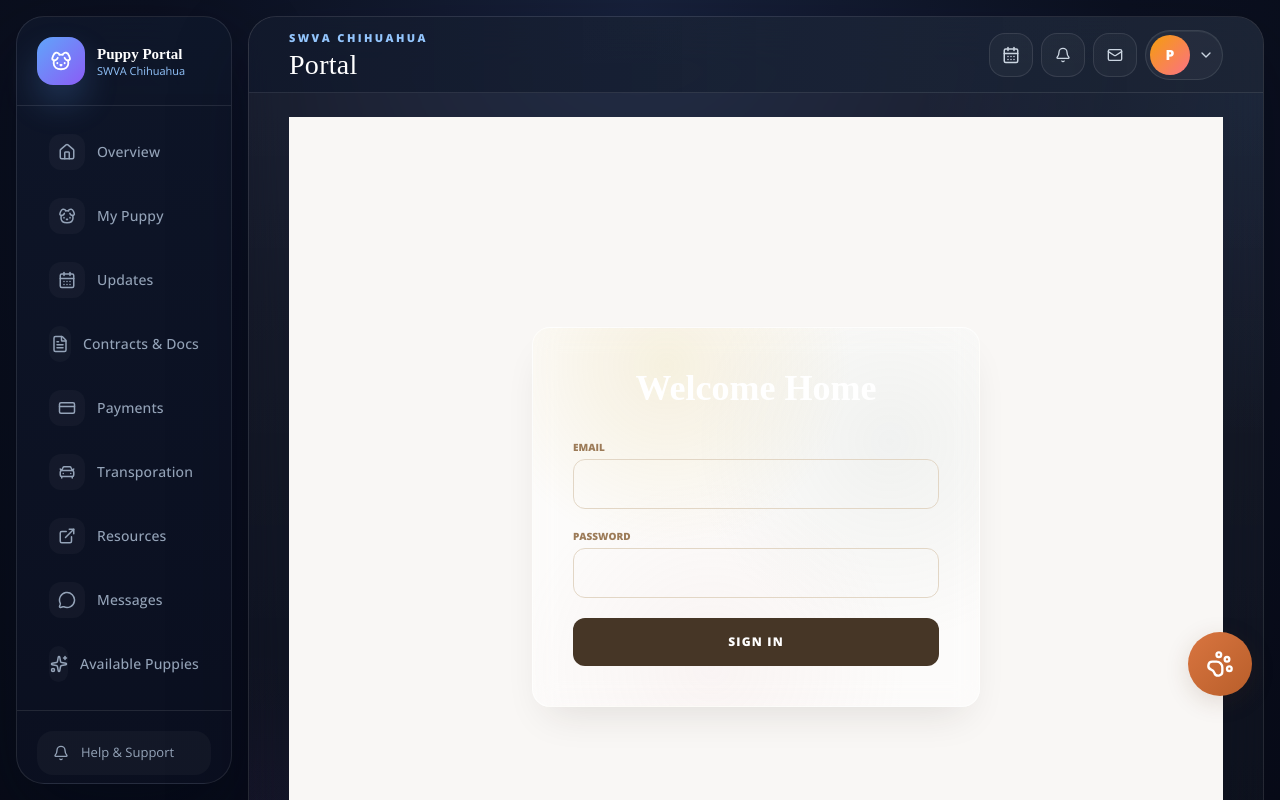
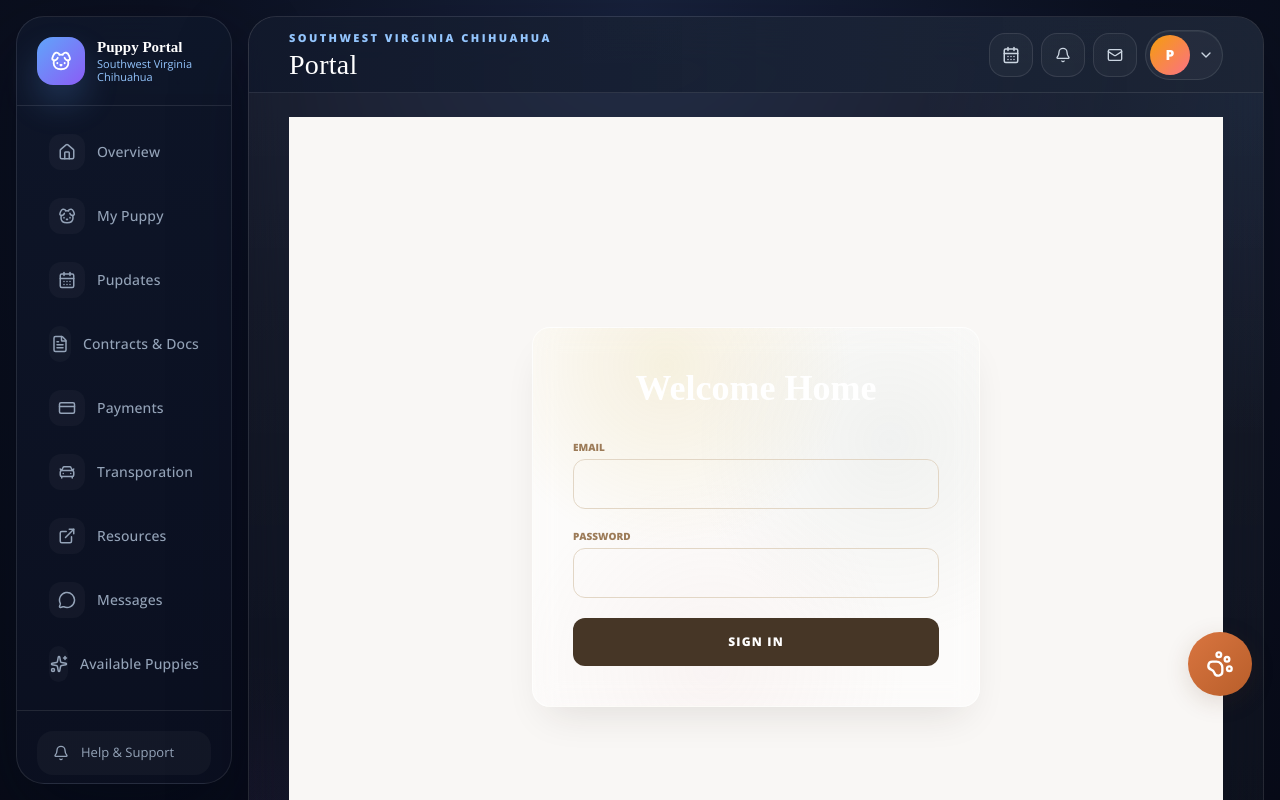
Before and after one commit to rawillia9801/swvapo, a Next.js app: page /portal/application in a window 1280 px wide. Shown: the top 800 px of the page. Built offline with nearby package versions, Linux system fonts and the light colour scheme.

Commit message:
available puppies

```diff
--- a/src/app/portal/application/page.tsx
+++ b/src/app/portal/application/page.tsx
@@ -557,7 +557,7 @@ export default function PortalApplicationPage() {
                   </span>
                   <span className="w-1 h-1 rounded-full bg-brand-300" />
                   <span className="text-[10px] font-black uppercase tracking-[0.22em] text-brand-500">
-                    SWVA Chihuahua
+                    Southwest Virginia Chihuahua
                   </span>
                 </div>
 
--- a/src/app/portal/layout.tsx
+++ b/src/app/portal/layout.tsx
@@ -378,7 +378,7 @@ export default function PortalLayout({
       },
       {
         href: "/portal/updates",
-        label: "Updates",
+        label: "Pupdates",
         icon: <CalendarDays className="h-[18px] w-[18px]" />,
       },
       {
@@ -749,7 +749,7 @@ export default function PortalLayout({
                 <div className="font-serif text-[15px] font-bold text-white [font-family:var(--font-merriweather)]">
                   Puppy Portal
                 </div>
-                <div className="text-[11px] font-normal text-[#93c5fd]">SWVA Chihuahua</div>
+                <div className="text-[11px] font-normal text-[#93c5fd]">Southwest Virginia Chihuahua</div>
               </div>
             </div>
 
@@ -788,7 +788,7 @@ export default function PortalLayout({
             <div className="flex h-full w-full items-center justify-between gap-4 px-5 md:px-6 lg:px-8 xl:px-10">
               <div className="min-w-0">
                 <div className="text-[11px] font-black uppercase tracking-[0.22em] text-[#93c5fd]">
-                  SWVA Chihuahua
+                  Southwest Virginia Chihuahua
                 </div>
                 <div className="mt-1 font-serif text-[28px] font-normal leading-none tracking-[0.01em] text-white [font-family:var(--font-merriweather)]">
                   {pageTitle}
--- a/src/app/portal/messages/page.tsx
+++ b/src/app/portal/messages/page.tsx
@@ -240,7 +240,7 @@ export default function PortalMessagesPage() {
                   </span>
                   <span className="w-1 h-1 rounded-full bg-brand-300" />
                   <span className="text-[10px] font-black uppercase tracking-[0.22em] text-brand-500">
-                    SWVA Chihuahua
+                    Southwest Virginia Chihuahua
                   </span>
                 </div>
 
--- a/src/app/portal/page.tsx
+++ b/src/app/portal/page.tsx
@@ -768,7 +768,7 @@ function PortalHomeDashboard({
 }) {
   return (
     <div className="space-y-6">
-      <section className="relative overflow-hidden rounded-[28px] border border-white/10 bg-[radial-gradient(circle_at_top_left,rgba(84,120,255,0.18),transparent_26%),radial-gradient(circle_at_85%_15%,rgba(96,211,255,0.16),transparent_28%),linear-gradient(135deg,#0b1120_0%,#121a31_48%,#1b2340_100%)] p-6 shadow-[0_32px_80px_rgba(3,8,23,0.48)] md:p-8">
+      <section className="relative overflow-hidden rounded-[32px] border border-white/10 bg-[radial-gradient(circle_at_top_left,rgba(56,189,248,0.22),transparent_24%),radial-gradient(circle_at_75%_18%,rgba(124,58,237,0.22),transparent_30%),radial-gradient(circle_at_bottom_right,rgba(14,165,233,0.16),transparent_26%),linear-gradient(135deg,#050816_0%,#0c1427_42%,#18233f_100%)] p-6 shadow-[0_40px_100px_rgba(3,8,23,0.55)] md:p-8">
         <div className="absolute inset-y-0 right-0 hidden w-[34%] overflow-hidden lg:block">
           <img
             src={puppyImage}
@@ -782,19 +782,16 @@ function PortalHomeDashboard({
           <div className="max-w-4xl">
             <div className="flex flex-wrap items-center gap-3">
               <span className="inline-flex rounded-full border border-sky-400/20 bg-sky-400/10 px-3 py-1 text-[11px] font-semibold uppercase tracking-[0.28em] text-sky-100">
-                Private Client Dashboard
-              </span>
-              <span className="inline-flex rounded-full border border-white/10 bg-white/5 px-3 py-1 text-[11px] font-medium uppercase tracking-[0.22em] text-slate-300">
                 Southwest Virginia Chihuahua
               </span>
             </div>
 
-            <h1 className="mt-6 max-w-3xl font-serif text-4xl font-bold leading-[1.02] text-white [font-family:var(--font-merriweather)] md:text-5xl xl:text-[56px]">
-              A premium portal for your puppy journey.
+            <h1 className="mt-6 max-w-3xl font-serif text-4xl font-bold leading-[0.98] text-white [font-family:var(--font-merriweather)] md:text-6xl xl:text-[64px]">
+              Welcome to your Puppy Portal
             </h1>
             <p className="mt-4 max-w-2xl text-[15px] leading-7 text-slate-300 md:text-base">
-              Your updates, documents, breeder communication, payment details, and puppy
-              profile all live here in one polished private experience for {greetingName}.
+              Everything for {greetingName} lives here: your puppy profile, documents,
+              breeder communication, payments, and milestone updates in one private place.
             </p>
 
             <div className="mt-6 flex flex-wrap gap-3">
@@ -851,14 +848,10 @@ function PortalHomeDashboard({
                 <GlassMetric label="Latest Activity" value={nextUpdateLabel} />
               </div>
 
-              <div className="mt-5 rounded-2xl border border-white/10 bg-white/5 p-4">
-                <div className="text-[11px] font-semibold uppercase tracking-[0.24em] text-slate-400">
-                  Experience Standard
-                </div>
-                <p className="mt-2 text-sm leading-6 text-slate-300">
-                  Built for high-touch puppy placement with organized records, proactive
-                  updates, and a cleaner luxury client experience.
-                </p>
+              <div className="mt-5 grid grid-cols-3 gap-3">
+                <MiniMetricBadge label="Secure" />
+                <MiniMetricBadge label="Organized" />
+                <MiniMetricBadge label="Private" />
               </div>
             </div>
           </div>
@@ -1123,6 +1116,14 @@ function GlassMetric({ label, value }: { label: string; value: string }) {
   );
 }
 
+function MiniMetricBadge({ label }: { label: string }) {
+  return (
+    <div className="rounded-2xl border border-white/10 bg-white/5 px-3 py-3 text-center text-[11px] font-semibold uppercase tracking-[0.2em] text-slate-200">
+      {label}
+    </div>
+  );
+}
+
 function MetricRow({ label, value }: { label: string; value: string }) {
   return (
     <div className="flex items-center justify-between gap-4 rounded-2xl border border-white/10 bg-white/5 px-4 py-3">
```
